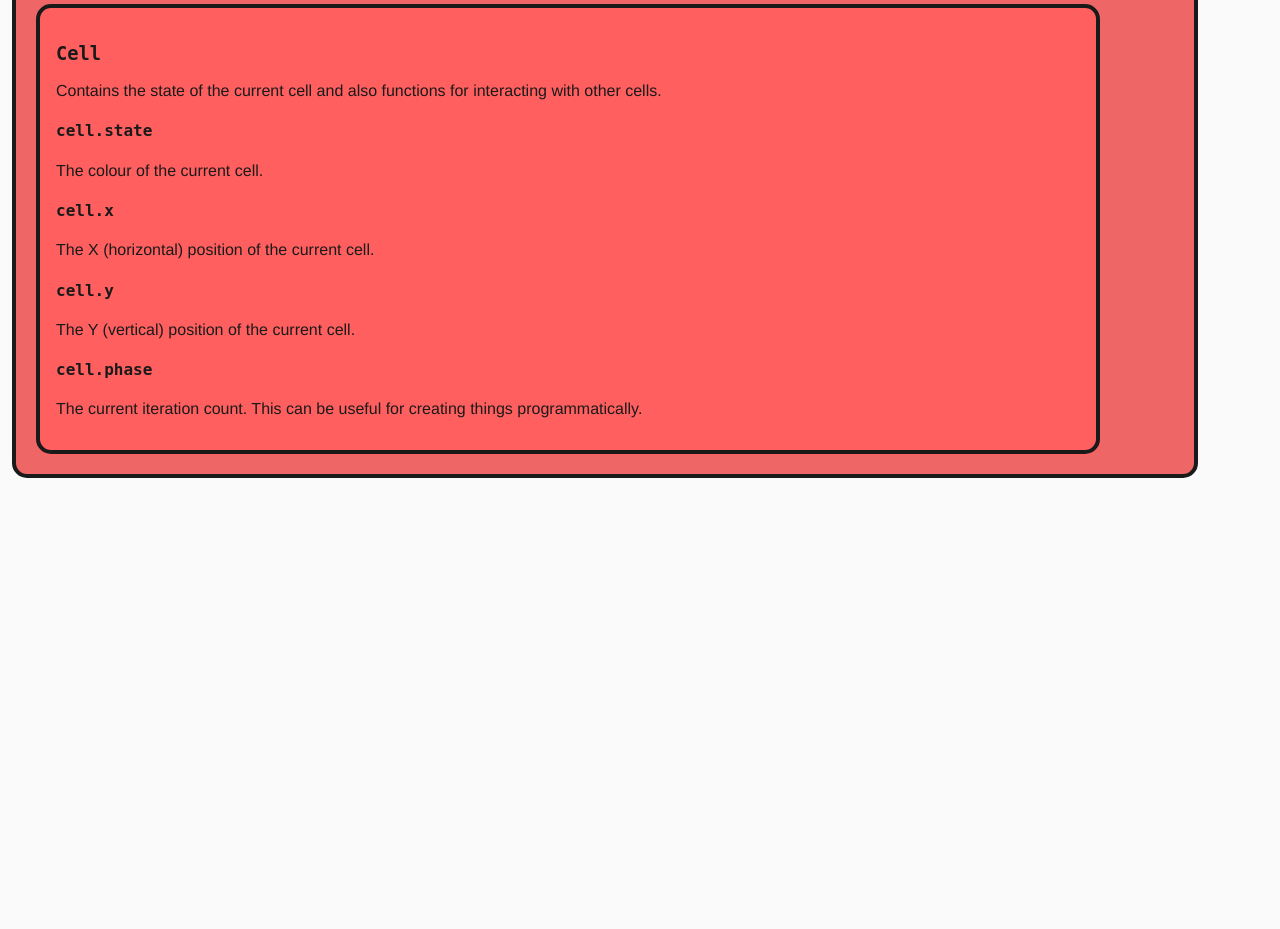
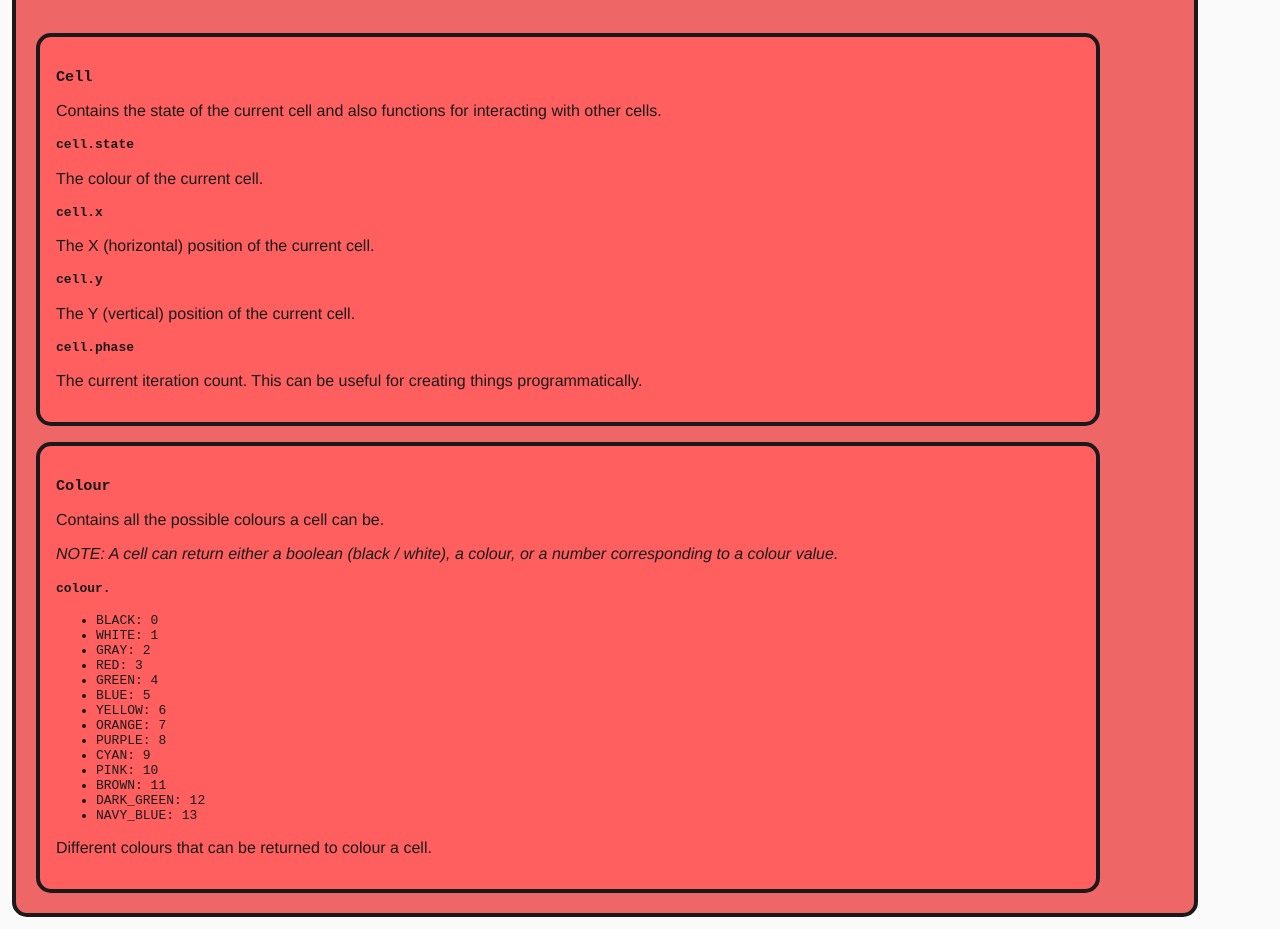
Before and after one commit to Ceebox/Celluland, a plain HTML site: page index.html in a window 1280 px wide. Shown: the part 1620-2549 px from the top of the page. Before the commit the page ends 2110 px from the top, so only its background shows below. Drawn offline with Linux system fonts and the light colour scheme.

Commit message:
Add colour api docs

```diff
--- a/index.html
+++ b/index.html
@@ -60,6 +60,32 @@
                     The current iteration count. This can be useful for creating things programmatically.
                 </p>
             </div>
+            <div id="api-colour" class="inner-block">
+                <h3 class="doc-heading">Colour</h3>
+                <p>Contains all the possible colours a cell can be.</p>
+                <p><i>NOTE: A cell can return either a boolean (black / white), a colour, or a number corresponding to a
+                        colour value.</i></p>
+                <h4 class="doc-heading">colour.</h4>
+                <ul>
+                    <li class="doc-heading">BLACK: 0 </li>
+                    <li class="doc-heading">WHITE: 1 </li>
+                    <li class="doc-heading">GRAY: 2 </li>
+                    <li class="doc-heading">RED: 3 </li>
+                    <li class="doc-heading">GREEN: 4 </li>
+                    <li class="doc-heading">BLUE: 5 </li>
+                    <li class="doc-heading">YELLOW: 6 </li>
+                    <li class="doc-heading">ORANGE: 7 </li>
+                    <li class="doc-heading">PURPLE: 8 </li>
+                    <li class="doc-heading">CYAN: 9 </li>
+                    <li class="doc-heading">PINK: 10 </li>
+                    <li class="doc-heading">BROWN: 11 </li>
+                    <li class="doc-heading">DARK_GREEN: 12 </li>
+                    <li class="doc-heading">NAVY_BLUE: 13 </li>
+                </ul>
+                <p>
+                    Different colours that can be returned to colour a cell.
+                </p>
+            </div>
         </div>
     </main>
 </body>
--- a/scripts/modules/rendering/Colours.mjs
+++ b/scripts/modules/rendering/Colours.mjs
@@ -1,18 +1,18 @@
 export const COLOURS_ARRAY = [
-    { r: 0 / 255,   g: 0 / 255,   b: 0 / 255 },       // BLACK
+    { r: 0 / 255, g: 0 / 255, b: 0 / 255 },       // BLACK
     { r: 255 / 255, g: 255 / 255, b: 255 / 255 },     // WHITE
     { r: 128 / 255, g: 128 / 255, b: 128 / 255 },     // GRAY
-    { r: 255 / 255, g: 0 / 255,   b: 0 / 255 },       // RED
-    { r: 0 / 255,   g: 255 / 255, b: 0 / 255 },       // GREEN
-    { r: 0 / 255,   g: 0 / 255,   b: 255 / 255 },     // BLUE
+    { r: 255 / 255, g: 0 / 255, b: 0 / 255 },       // RED
+    { r: 0 / 255, g: 255 / 255, b: 0 / 255 },       // GREEN
+    { r: 0 / 255, g: 0 / 255, b: 255 / 255 },     // BLUE
     { r: 255 / 255, g: 255 / 255, b: 0 / 255 },       // YELLOW
     { r: 255 / 255, g: 165 / 255, b: 0 / 255 },       // ORANGE
-    { r: 165 / 255, g: 0 / 255,   b: 165 / 255 },     // PURPLE
-    { r: 0 / 255,   g: 255 / 255, b: 255 / 255 },     // CYAN
+    { r: 165 / 255, g: 0 / 255, b: 165 / 255 },     // PURPLE
+    { r: 0 / 255, g: 255 / 255, b: 255 / 255 },     // CYAN
     { r: 255 / 255, g: 192 / 255, b: 203 / 255 },     // PINK
-    { r: 165 / 255, g: 42 / 255,  b: 42 / 255 },      // BROWN
-    { r: 0 / 255,   g: 128 / 255, b: 0 / 255 },       // DARK_GREEN
-    { r: 0 / 255,   g: 0 / 255,   b: 128 / 255 },     // NAVY_BLUE
+    { r: 165 / 255, g: 42 / 255, b: 42 / 255 },      // BROWN
+    { r: 0 / 255, g: 128 / 255, b: 0 / 255 },       // DARK_GREEN
+    { r: 0 / 255, g: 0 / 255, b: 128 / 255 },     // NAVY_BLUE
 ];
 
 export const COLOURS = {
@@ -27,10 +27,9 @@ export const COLOURS = {
     PURPLE: 8,
     CYAN: 9,
     PINK: 10,
-    GRAY: 11,
-    BROWN: 12,
-    DARK_GREEN: 13,
-    NAVY_BLUE: 14,
+    BROWN: 11,
+    DARK_GREEN: 12,
+    NAVY_BLUE: 13,
 
     getColourIndex(colourString) {
         const index = this[colourString.toUpperCase()];
--- a/stylesheets/editor.css
+++ b/stylesheets/editor.css
@@ -40,7 +40,7 @@ canvas {
 }
 
 .doc-heading {
-    font-family: "Monospace";
+    font-family: monospace;
 }
 
 .bg-blue {
@@ -71,6 +71,7 @@ canvas {
 .inner-block {
     border-radius: 15px;
     padding: 1em;
+    margin-top: 1em;
     min-width: 0px;
     width: 90%;
     display: inline-block;
```
